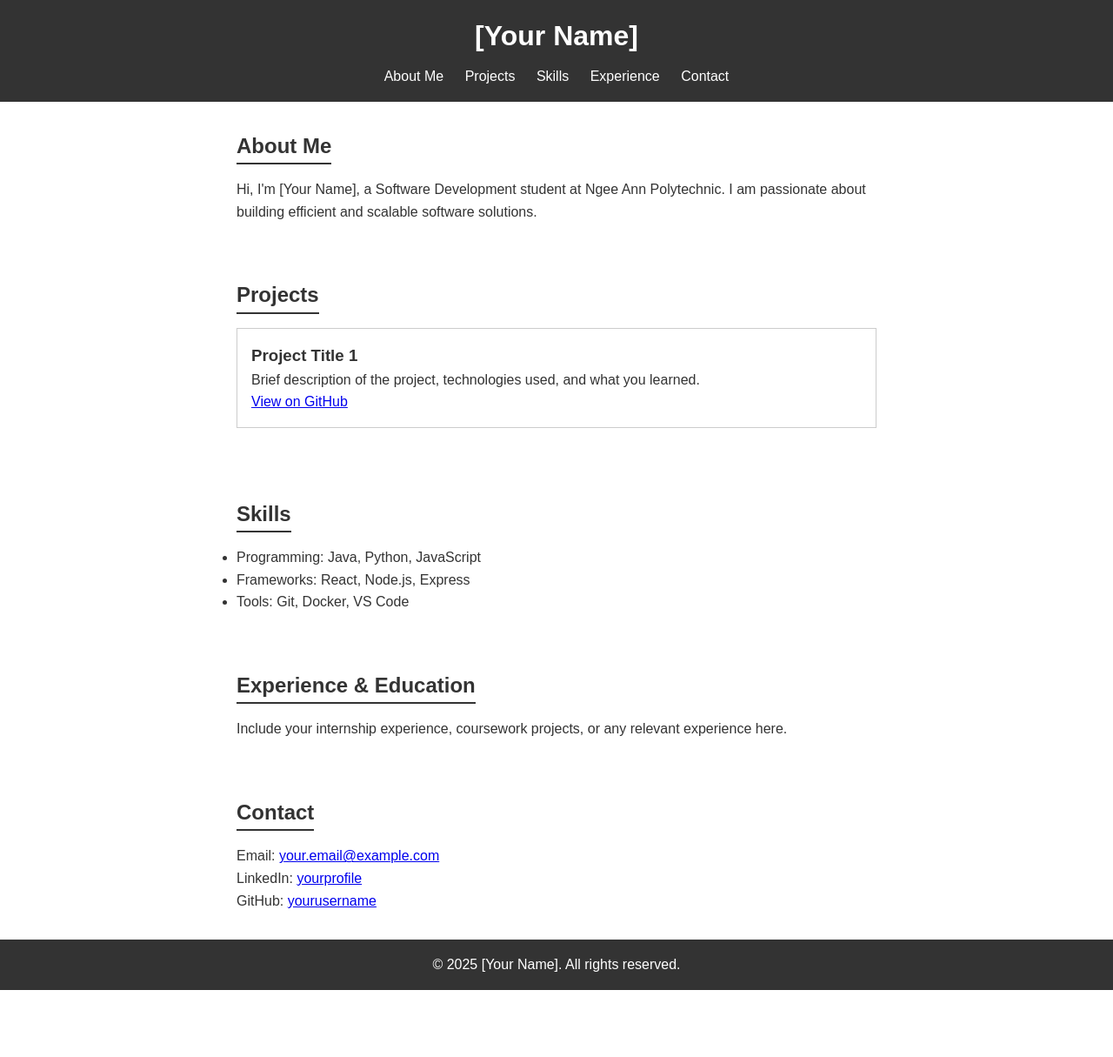
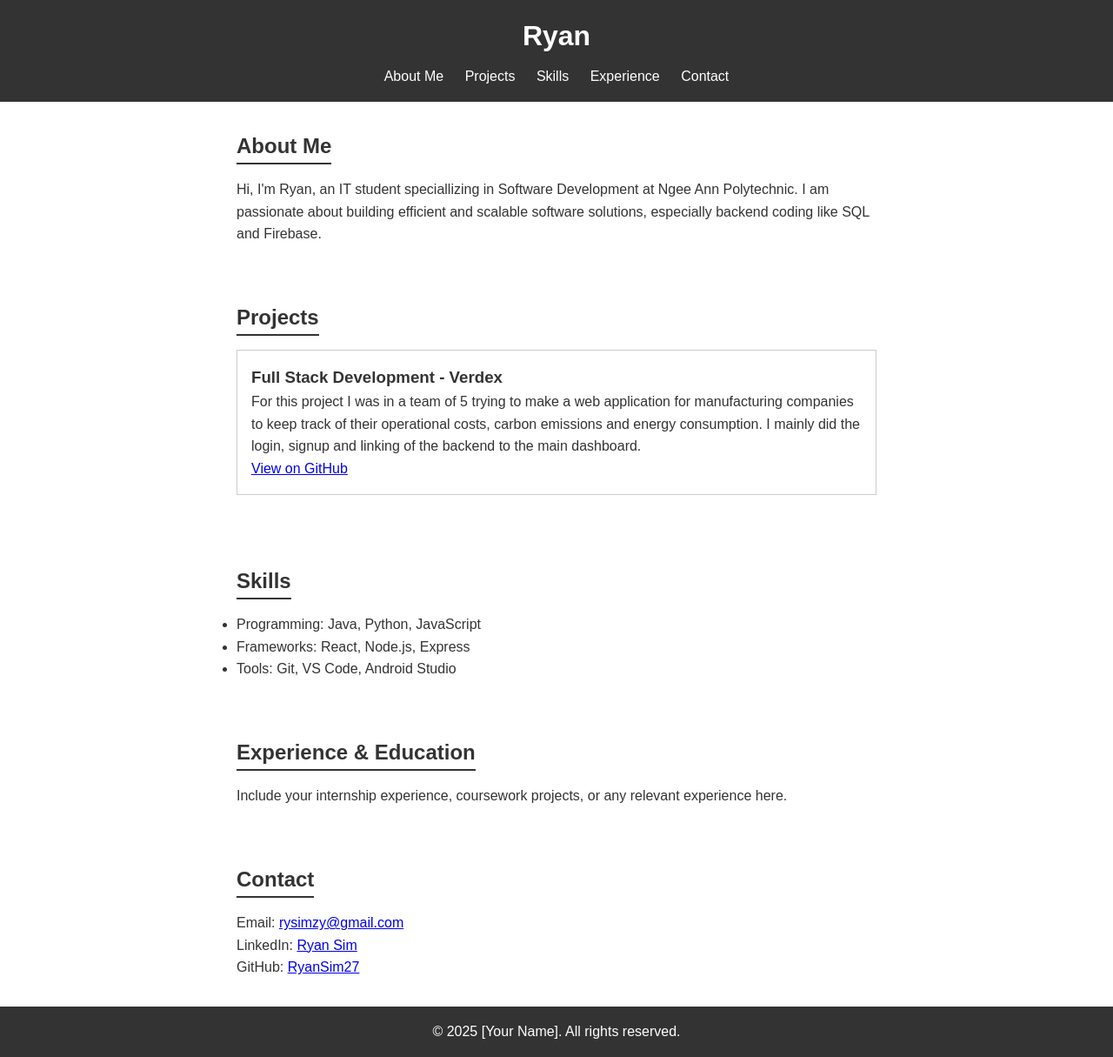
Before and after one commit to RyanSim27/Portfolio, a plain HTML site: page index.html in a window 1280 px wide. Shown: the whole page at 87% size. Before the commit the page ends 1138 px from the top, so only its background shows below. Drawn offline with Linux system fonts and the light colour scheme.

Commit message:
added full stack project

```diff
--- a/index.html
+++ b/index.html
@@ -3,13 +3,13 @@
 <head>
   <meta charset="UTF-8" />
   <meta name="viewport" content="width=device-width, initial-scale=1.0" />
-  <title>Portfolio - [Your Name]</title>
+  <title>Portfolio - Ryan</title>
   <link rel="stylesheet" href="styles.css" />
 </head>
 <body>
   <!-- Header Section -->
   <header>
-    <h1>[Your Name]</h1>
+    <h1>Ryan</h1>
     <nav>
       <ul>
         <li><a href="#about">About Me</a></li>
@@ -27,7 +27,7 @@
     <section id="about">
       <h2>About Me</h2>
       <p>
-        Hi, I'm [Your Name], a Software Development student at Ngee Ann Polytechnic. I am passionate about building efficient and scalable software solutions.
+        Hi, I'm Ryan, an IT student speciallizing in Software Development at Ngee Ann Polytechnic. I am passionate about building efficient and scalable software solutions, especially backend coding like SQL and Firebase.
       </p>
     </section>
 
@@ -35,9 +35,11 @@
     <section id="projects">
       <h2>Projects</h2>
       <article class="project">
-        <h3>Project Title 1</h3>
-        <p>Brief description of the project, technologies used, and what you learned.</p>
-        <a href="https://github.com/yourusername/project1" target="_blank">View on GitHub</a>
+        <h3>Full Stack Development - Verdex</h3>
+        <p>For this project I was in a team of 5 trying to make a web application for manufacturing companies to keep track of
+            their operational costs, carbon emissions and energy consumption. I mainly did the login, signup and linking of the backend to the main dashboard.
+        </p>
+        <a href="https://github.com/s10260527/MARLY" target="_blank">View on GitHub</a>
       </article>
       <!-- Repeat for additional projects -->
     </section>
@@ -48,7 +50,7 @@
       <ul>
         <li>Programming: Java, Python, JavaScript</li>
         <li>Frameworks: React, Node.js, Express</li>
-        <li>Tools: Git, Docker, VS Code</li>
+        <li>Tools: Git, VS Code, Android Studio</li>
       </ul>
     </section>
 
@@ -61,9 +63,9 @@
     <!-- Contact Section -->
     <section id="contact">
       <h2>Contact</h2>
-      <p>Email: <a href="mailto:your.email@example.com">your.email@example.com</a></p>
-      <p>LinkedIn: <a href="https://www.linkedin.com/in/yourprofile" target="_blank">yourprofile</a></p>
-      <p>GitHub: <a href="https://github.com/yourusername" target="_blank">yourusername</a></p>
+      <p>Email: <a href="mailto:rysimzy@gmail.com">rysimzy@gmail.com</a></p>
+      <p>LinkedIn: <a href="https://www.linkedin.com/in/ryan-sim-zy/" target="_blank">Ryan Sim</a></p>
+      <p>GitHub: <a href="https://github.com/RyanSim27" target="_blank">RyanSim27</a></p>
     </section>
   </main>
 
```
